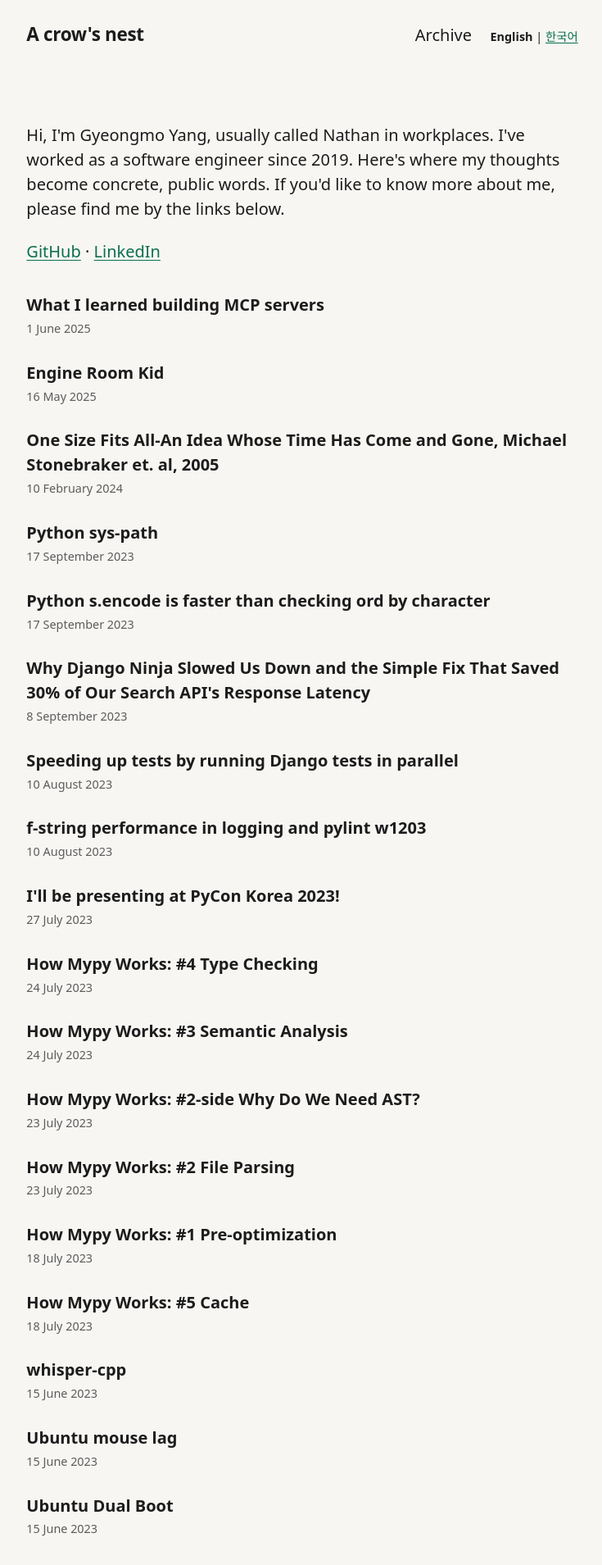
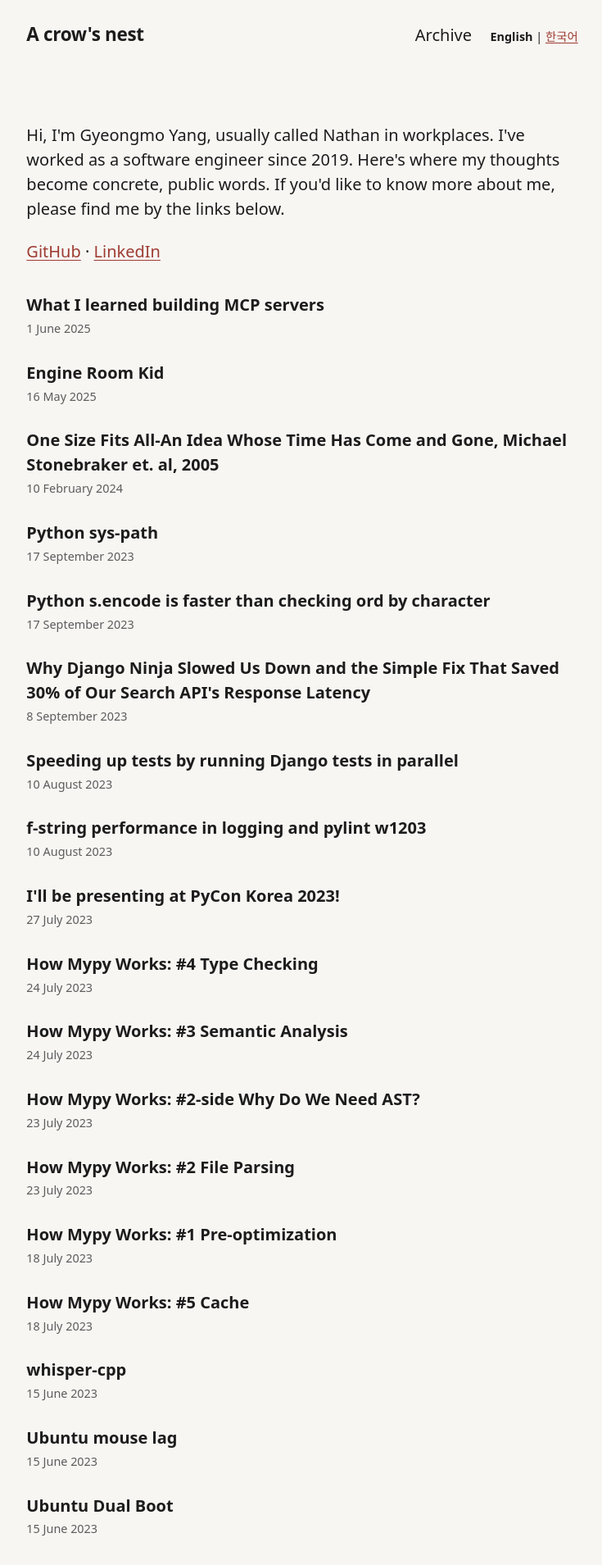
Before and after one commit to yangkyeongmo/yangkyeongmo.github.io, a Jekyll site: the page built from index.md, in a window 1280 px wide. Shown: the top 1909 px of the page at 82% size, without its empty margins (271-1006 px from the left). Built offline with Jekyll 4.4.1, drawn with Linux system fonts in a browser that asks for light colours.

Commit message:
Use a muted brick-red accent for links
Replace the dark-green accent family with a spare oxblood red on
links and small highlights. Syntax keywords go to a quiet charcoal
so they no longer compete with the accent.

Co-authored-by: Gyeongmo Yang (Nathan) <kyeongmo31@gmail.com>

```diff
--- a/_sass/_tokens.scss
+++ b/_sass/_tokens.scss
@@ -23,14 +23,14 @@
   --text-muted: #5c5c5c;
   --text-faint: #6e6e6e;
   --rule: #e6e4df;
-  --accent: #0b6e4f;
-  --accent-hover: #085640;
-  --accent-visited: #085640;
+  --accent: #9e3b32;
+  --accent-hover: #822f29;
+  --accent-visited: #822f29;
   --code-bg: #efece6;
 
   --syn-fg: #1c1c1c;
   --syn-comment: #4f4f4f;
-  --syn-keyword: #0b6e4f;
+  --syn-keyword: #3f3f3f;
   --syn-string: #8a3419;
   --syn-number: #3b4a6b;
   --syn-name: #1c1c1c;
@@ -46,14 +46,14 @@
     --text-muted: #b0b0b0;
     --text-faint: #9a9a9a;
     --rule: #2c2c2c;
-    --accent: #7dcea0;
-    --accent-hover: #a3e4c1;
-    --accent-visited: #a3e4c1;
+    --accent: #e0897f;
+    --accent-hover: #ec9b93;
+    --accent-visited: #ec9b93;
     --code-bg: #222222;
 
     --syn-fg: #ececec;
     --syn-comment: #b0b0b0;
-    --syn-keyword: #7dcea0;
+    --syn-keyword: #c4c4c4;
     --syn-string: #e2b48a;
     --syn-number: #b4c4e8;
     --syn-name: #ececec;
```
